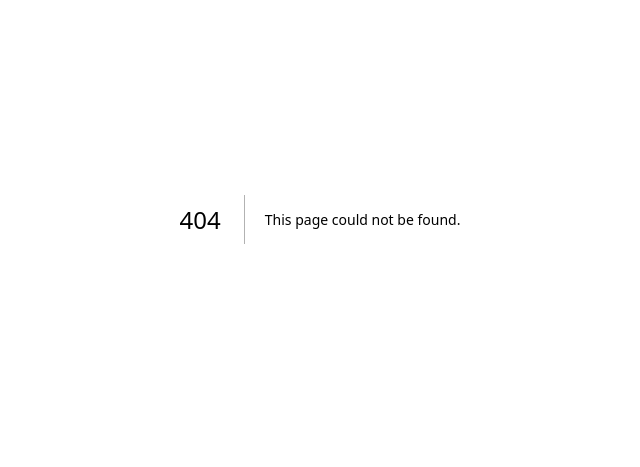
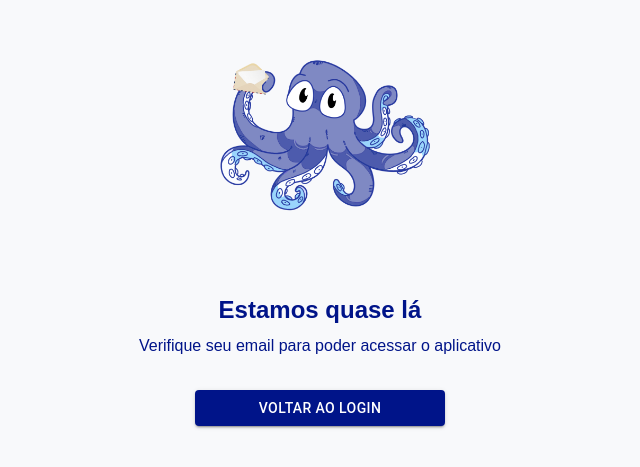
Before and after one commit to expotech-instituto-org/expo-tech-frontend, a Next.js app: page /visitante/login/autentication in a window 1280 px wide. Before the commit this address had no page. Shown: the part 181-648 px from the top of the page, without its empty margins (320-960 px from the left). Built offline with nearby package versions, Linux system fonts and the light colour scheme.

Commit message:
insert auth page

```diff
--- /dev/null
+++ b/src/app/visitante/login/autentication/page.tsx
@@ -0,0 +1,37 @@
+"use client";
+import Image from "next/image";
+import { useRouter } from "next/navigation";
+import { Button } from "@mui/material";
+
+
+export default function AutenticationPage() {
+  const router = useRouter();
+  return (
+    <div className="flex flex-col items-center justify-center min-h-screen bg-[#F8F9FB] px-4 text-center">
+      <div className="max-w-md w-full flex flex-col items-center gap-8">
+        <Image
+          src="/images/expolvoEmail.png"
+          alt="Verificação de Email"
+          width={250}
+          height={250}
+          className="object-contain w-[60%] max-w-[250px] h-auto"
+        />
+        <div>
+          <h1 className="text-2xl font-bold text-[var(--azul-primario)] mb-2">
+            Estamos quase lá
+          </h1>
+          <p className="text-[var(--azul-primario)] text-base">
+            Verifique seu email para poder acessar o aplicativo
+          </p>
+        </div>
+        <Button
+          variant="contained"
+          className="!bg-[var(--azul-primario)] !text-white w-full max-w-[250px]"
+          onClick={() => router.push("/visitante/login/inicio")}
+        >
+          Voltar ao login
+        </Button>
+      </div>
+    </div>
+  );
+}
--- a/src/app/visitante/login/inicio/[id]/page.tsx
+++ b/src/app/visitante/login/inicio/[id]/page.tsx
@@ -139,7 +139,7 @@ export default function Page() {
       Cookies.set("visitante-token", loginData.access_token, {
         path: "/",
       });
-      router.push("/visitante/exhibitions/");
+      router.push("/visitantes/login/autentication");
     }
     getClassesError && toast.error("Erro ao buscar turmas");
     getCompaniesError && toast.error("Erro ao buscar empresas");
```
Also changed, not shown: public/images/expolvoEmail.png (added).
